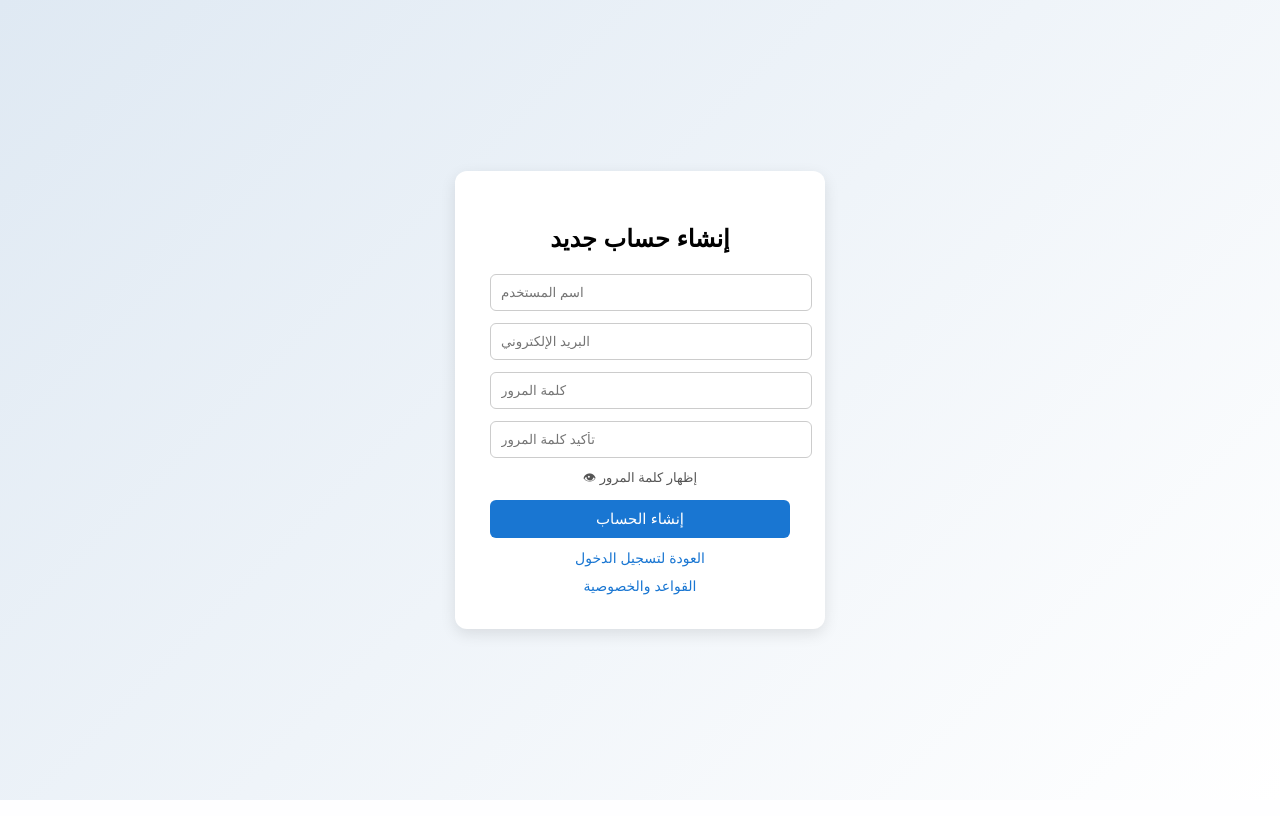
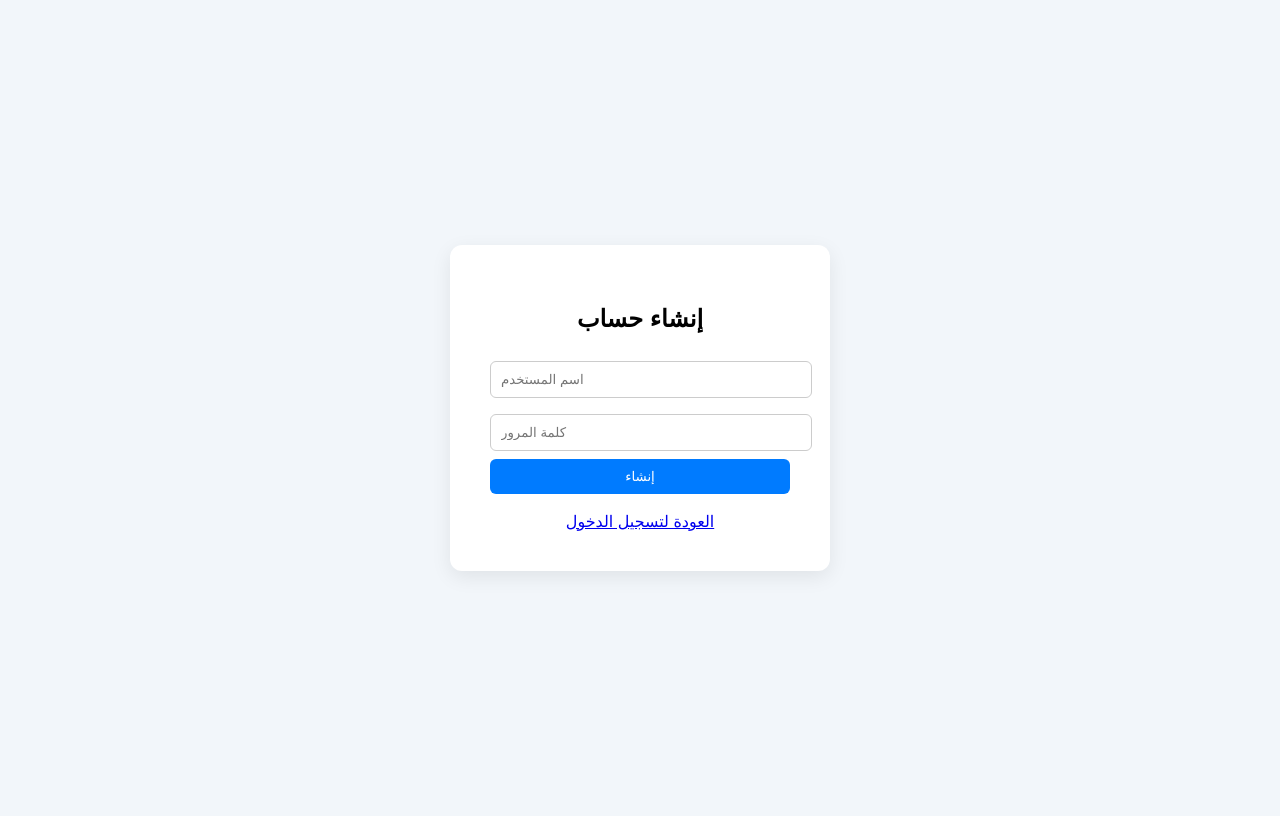
Before and after one commit to honda2003/student-fund, a Flask app: page /register in a window 1280 px wide. Run offline with Flask 3, Linux system fonts and the light colour scheme.

Commit message:
Update register.html

```diff
--- a/templates/register.html
+++ b/templates/register.html
@@ -5,94 +5,43 @@
 <title>إنشاء حساب</title>
 
 <style>
-body {
-    margin: 0;
-    height: 100vh;
-    display: flex;
-    justify-content: center;
-    align-items: center;
-    background: linear-gradient(135deg,#dfe9f3,#ffffff);
-    font-family: Arial;
+
+body{
+font-family:Arial;
+background:#f2f6fa;
+display:flex;
+justify-content:center;
+align-items:center;
+height:100vh;
 }
 
-.box {
-    background: white;
-    padding: 35px;
-    border-radius: 12px;
-    box-shadow: 0 5px 15px rgba(0,0,0,0.1);
-    text-align: center;
-    width: 300px;
+.box{
+background:white;
+padding:40px;
+border-radius:12px;
+width:300px;
+text-align:center;
+box-shadow:0 6px 20px rgba(0,0,0,0.08);
 }
 
-h2 {
-    margin-bottom: 15px;
+input{
+width:100%;
+padding:10px;
+margin:8px 0;
+border:1px solid #ccc;
+border-radius:6px;
 }
 
-input {
-    width: 100%;
-    padding: 10px;
-    margin: 6px 0;
-    border-radius: 6px;
-    border: 1px solid #ccc;
+button{
+width:100%;
+padding:10px;
+background:#007bff;
+color:white;
+border:none;
+border-radius:6px;
 }
 
-button {
-    width: 100%;
-    padding: 10px;
-    margin-top: 10px;
-    background: #1976d2;
-    color: white;
-    border: none;
-    border-radius: 6px;
-    cursor: pointer;
-    font-size: 15px;
-}
-
-button:hover {
-    background: #125ea8;
-}
-
-.link {
-    display: block;
-    margin-top: 12px;
-    color: #1976d2;
-    text-decoration: none;
-    font-size: 14px;
-}
-
-.link:hover {
-    text-decoration: underline;
-}
-
-.error {
-    color: red;
-    margin-bottom: 10px;
-    font-size: 14px;
-}
-
-.success {
-    color: green;
-    margin-bottom: 10px;
-    font-size: 14px;
-}
-
-.show-pass {
-    font-size: 13px;
-    cursor: pointer;
-    color: #555;
-    margin-top: 4px;
-}
 </style>
-
-<script>
-function togglePassword() {
-    const pass = document.getElementById("pass");
-    const confirm = document.getElementById("confirm");
-
-    pass.type = pass.type === "password" ? "text" : "password";
-    confirm.type = confirm.type === "password" ? "text" : "password";
-}
-</script>
 
 </head>
 
@@ -100,34 +49,25 @@ function togglePassword() {
 
 <div class="box">
 
-<h2>إنشاء حساب جديد</h2>
+<h2>إنشاء حساب</h2>
 
-{% if error %}
-<div class="error">{{ error }}</div>
-{% endif %}
+<form method="POST">
 
-{% if success %}
-<div class="success">{{ success }}</div>
-{% endif %}
+<input name="username" placeholder="اسم المستخدم" required>
 
-<form method="post">
+<input name="password" type="password" placeholder="كلمة المرور" required>
 
-<input name="user" placeholder="اسم المستخدم" required>
-
-<input name="email" type="email" placeholder="البريد الإلكتروني" required>
-
-<input id="pass" type="password" name="pass" placeholder="كلمة المرور" required>
-
-<input id="confirm" type="password" name="confirm" placeholder="تأكيد كلمة المرور" required>
-
-<div class="show-pass" onclick="togglePassword()">👁 إظهار كلمة المرور</div>
-
-<button>إنشاء الحساب</button>
+<button type="submit">إنشاء</button>
 
 </form>
 
-<a class="link" href="/">العودة لتسجيل الدخول</a>
-<a class="link" href="/policy">القواعد والخصوصية</a>
+<br>
+
+<a href="/">العودة لتسجيل الدخول</a>
+
+{% if error %}
+<p style="color:red">{{error}}</p>
+{% endif %}
 
 </div>
 
```
